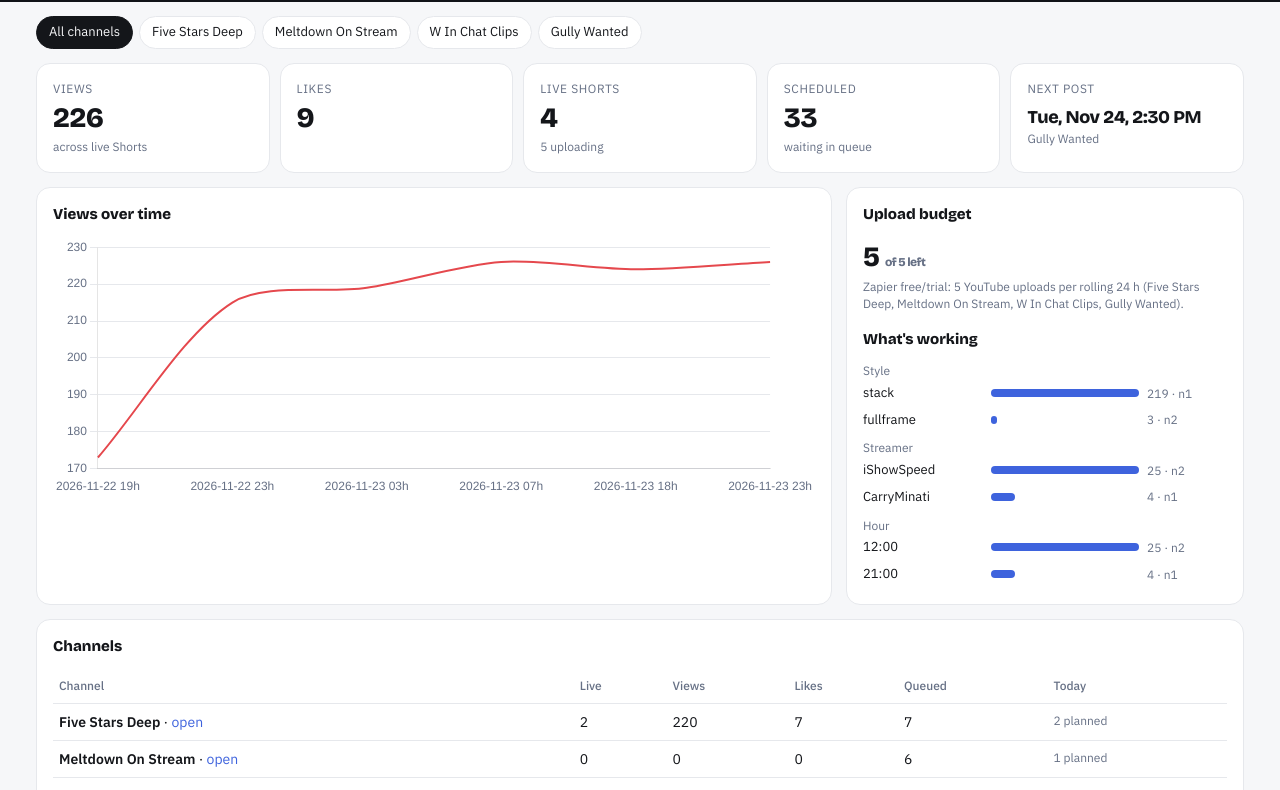
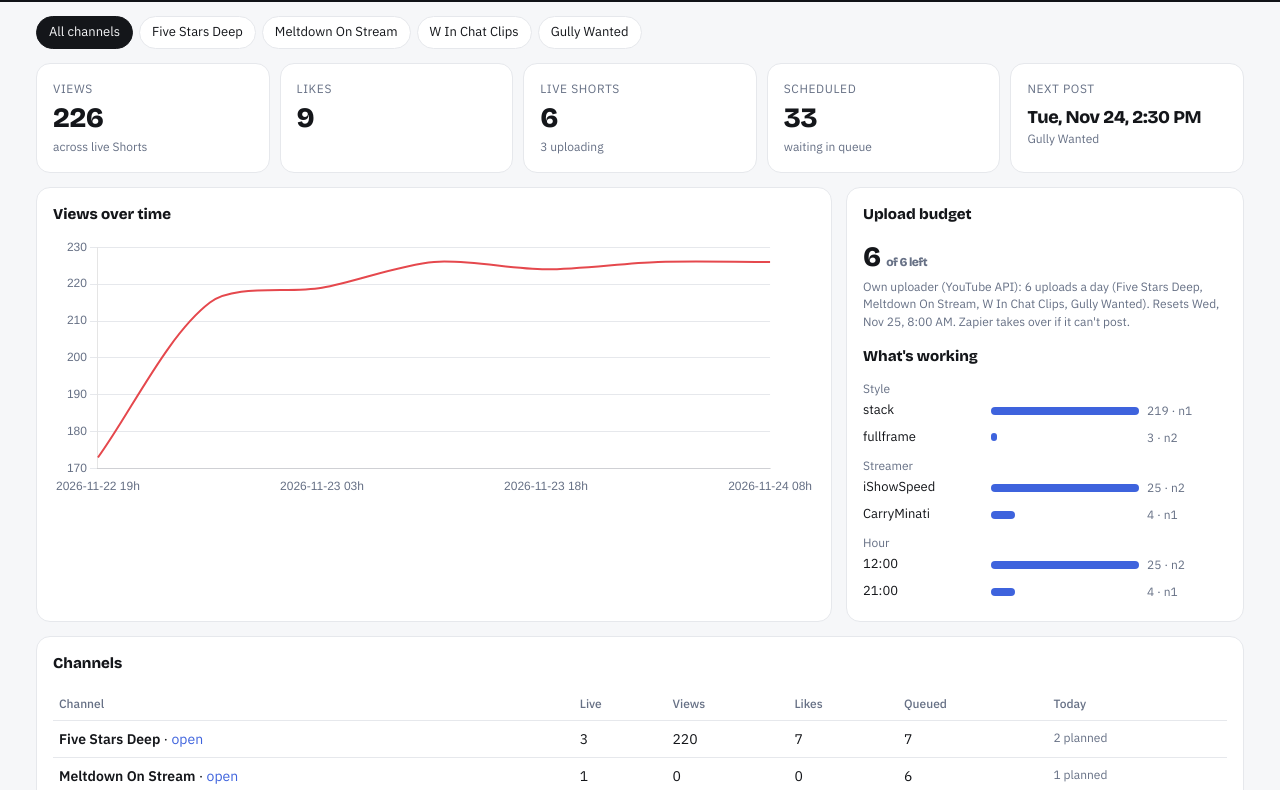
Before and after one commit to aniketkumargaikwad/YTAutomation-dashboard, a plain HTML site: page index.html in a window 1280 px wide. Shown: the part 56-846 px from the top of the page. Drawn offline with nearby package versions, Linux system fonts and the light colour scheme.

Commit message:
update 2026-11-24T08:35Z

```diff
--- a/data.json
+++ b/data.json
@@ -1,16 +1,23 @@
 {
- "generated_at": "2026-11-24T05:24:36Z",
- "stats_updated_at": "2026-11-23T23:48:04Z",
+ "generated_at": "2026-11-24T08:33:36Z",
+ "stats_updated_at": "2026-11-24T08:33:36Z",
  "budget": {
   "cap": 5,
-  "left": 5,
+  "left": 3,
   "next_free": null,
-  "zapier_channels": [
-   "Five Stars Deep",
-   "Meltdown On Stream",
-   "W In Chat Clips",
-   "Gully Wanted"
-  ]
+  "api": {
+   "left": 6,
+   "cap": 6,
+   "resets": "2026-11-25T08:00:00Z",
+   "channels": [
+    "Five Stars Deep",
+    "Meltdown On Stream",
+    "W In Chat Clips",
+    "Gully Wanted"
+   ],
+   "locked": null
+  },
+  "zapier_channels": []
  },
  "channels": {
   "fivestars": {
@@ -22,7 +29,7 @@
     "name": "Five Stars Deep",
     "subscribers": null,
     "views": 220,
-    "videos": 2,
+    "videos": 3,
     "source": "rss"
    },
    "totals": {
@@ -44,18 +51,24 @@
      "title": "IShowSpeed Can't Believe GTA 6 Gave Him This 🤯",
      "published_at": "2026-11-23T23:48:04Z",
      "slot": "2026-11-23@18",
-     "youtube_id": null,
+     "youtube_id": "kTq3awrINHA",
      "thumb": "thumbs/4429bce4d1a9.jpg",
-     "thumb_alt": null,
+     "thumb_alt": "https://i.ytimg.com/vi/kTq3awrINHA/hqdefault.jpg",
      "thumb_text": "WHOLE WAREHOUSE?!",
      "style": "stack",
      "streamer": "IShowSpeed",
      "score": 68.0,
-     "url": null,
-     "views": null,
-     "likes": null,
+     "url": "https://www.youtube.com/shorts/kTq3awrINHA",
+     "views": 0,
+     "likes": 0,
      "comments": null,
-     "history": [],
+     "history": [
+      [
+       "2026-11-24T08:33:36Z",
+       0,
+       0
+      ]
+     ],
      "seconds": 46.62,
      "source_url": "https://www.twitch.tv/videos/2934967396"
     },
@@ -336,7 +349,7 @@
     "name": "Meltdown On Stream",
     "subscribers": null,
     "views": 0,
-    "videos": 0,
+    "videos": 1,
     "source": "rss"
    },
    "totals": {
@@ -357,18 +370,24 @@
      "title": "CYR Eavesdrops on an NPC Argument in GTA 6 and It Gets Wild 😭",
      "published_at": "2026-11-23T23:48:04Z",
      "slot": "2026-11-23@18",
-     "youtube_id": null,
+     "youtube_id": "Eta4vEeAMFY",
      "thumb": "thumbs/75b0fca323b9.jpg",
-     "thumb_alt": null,
+     "thumb_alt": "https://i.ytimg.com/vi/Eta4vEeAMFY/hqdefault.jpg",
      "thumb_text": "HE WAS LISTENING",
      "style": "hookcard",
      "streamer": "CYR",
      "score": 58.0,
-     "url": null,
-     "views": null,
-     "likes": null,
+     "url": "https://www.youtube.com/shorts/Eta4vEeAMFY",
+     "views": 0,
+     "likes": 0,
      "comments": null,
-     "history": [],
+     "history": [
+      [
+       "2026-11-24T08:33:36Z",
+       0,
+       0
+      ]
+     ],
      "seconds": 44.6,
      "source_url": "https://www.twitch.tv/videos/2933968544"
     },
@@ -1249,6 +1268,18 @@
  "runs": [
   {
    "job": "publish",
+   "at": "2026-11-24T08:35:40Z",
+   "status": "warn",
+   "message": "meltdown: re-dropped 'zackrawrr Can't Believe This GTA 6 Driver Went For the Ocean 😭' (no YouTube ID yet, try 3)"
+  },
+  {
+   "job": "publish",
+   "at": "2026-11-24T08:33:52Z",
+   "status": "warn",
+   "message": "fivestars: re-dropped 'Speed's First Look at Vice City in GTA 6 🤯' (no YouTube ID yet, try 4)"
+  },
+  {
+   "job": "publish",
    "at": "2026-11-23T23:55:42Z",
    "status": "ok",
    "message": "meltdown: CYR Eavesdrops on an NPC Argument in GTA 6 and It Gets Wild 😭",
--- a/index.html
+++ b/index.html
@@ -123,7 +123,7 @@ function render(){
   document.getElementById('kpis').innerHTML=k.map(([l,v,d])=>`<div class="card kpi"><div class="l">${l}</div><div class="v" style="${l==='Next post'?'font-size:18px;padding-top:6px':''}">${v}</div><div class="d">${d}</div></div>`).join('');
   const b=DATA.budget||{};const zc=b.zapier_channels;let bh='';
   if(!zc||zc.length)bh+=`<div class="kpi"><div class="v">${b.left??'–'} <span class="sub">of ${b.cap??5} left</span></div><div class="d">Zapier free/trial: ${b.cap??5} YouTube uploads per rolling 24 h${zc?` (${esc(zc.join(', '))})`:''}. ${b.next_free?`Next slot frees ${when(b.next_free)}.`:''}</div></div>`;
-  if(b.api)bh+=`<div class="kpi" style="margin-top:10px"><div class="v">${b.api.left} <span class="sub">of ${b.api.cap} left</span></div><div class="d">Own uploader (YouTube API): ${b.api.cap} uploads a day (${esc(b.api.channels.join(', '))}). Resets ${when(b.api.resets)}.</div></div>`;
+  if(b.api)bh+=`<div class="kpi" style="margin-top:10px"><div class="v">${b.api.left} <span class="sub">of ${b.api.cap} left</span></div><div class="d">Own uploader (YouTube API): ${b.api.cap} uploads a day (${esc(b.api.channels.join(', '))}). Resets ${when(b.api.resets)}. Zapier takes over if it can't post.</div>${b.api.locked?`<div class="d" style="color:var(--bad);margin-top:6px"><b>Paused:</b> ${esc(b.api.locked)}. Everything is going through Zapier until the API audit passes.</div>`:''}</div>`;
   document.getElementById('budget').innerHTML=bh;
   const L=DATA.learned||{};let lh='';for(const [key,label] of [['style','Style'],['streamer','Streamer'],['hour','Hour']]){const g=L[key]||{};const rows=Object.entries(g).sort((a,b)=>b[1].median_views-a[1].median_views).slice(0,4);if(!rows.length)continue;const max=Math.max(...rows.map(r=>r[1].median_views),1);lh+=`<div class="sub" style="margin-top:6px">${label}</div>`+rows.map(([n,v])=>`<div class="barrow"><span>${esc(key==='hour'?n+':00':n)}</span><div class="barfill" style="width:${Math.max(4,100*v.median_views/max)}%"></div><span class="sub">${fmt(v.median_views)} · n${v.n}</span></div>`).join('')}
   document.getElementById('learn').innerHTML=lh||'<div class="empty">Learns after a few Shorts are 24 h old.</div>';
```
